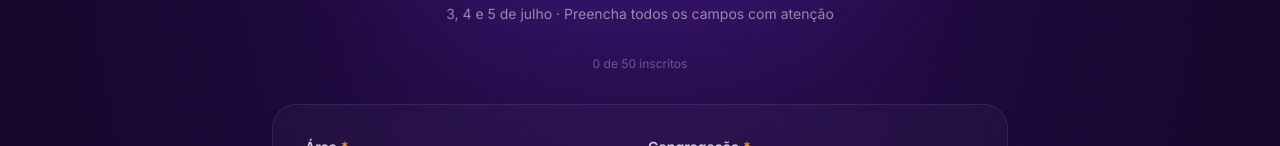
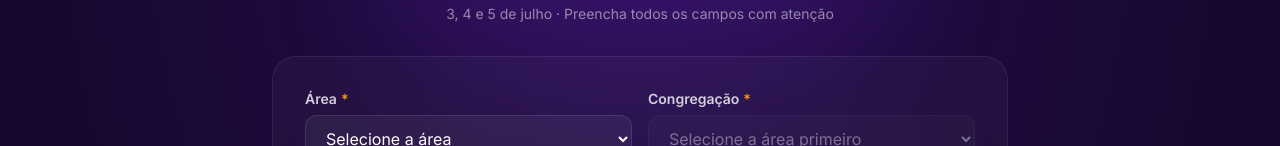
Before and after one commit to KemuelRocha/inscricoes-caravana-congresso, a Next.js app: page /inscricao in a window 1280 px wide. Shown: the part 158-304 px from the top of the page. Built offline with nearby package versions, Linux system fonts and the light colour scheme; no server answers; the database is empty.

Commit message:
feat: remover componente de contador da página de inscrição

```diff
--- a/app/inscricao/page.tsx
+++ b/app/inscricao/page.tsx
@@ -1,5 +1,4 @@
 import Link from 'next/link'
-import { ContadorSimplesClient } from '@/components/ContadorSimplesClient'
 import { FormularioInscricaoClient } from '@/components/FormularioInscricaoClient'
 
 export const metadata = {
@@ -54,11 +53,6 @@ export default function InscricaoPage() {
           </p>
         </div>
 
-        {/* Contador */}
-        <div className="text-center mb-8">
-          <ContadorSimplesClient />
-        </div>
-
         {/* Formulário */}
         <div className="card-glass rounded-3xl p-6 sm:p-8">
           <FormularioInscricaoClient />
```
